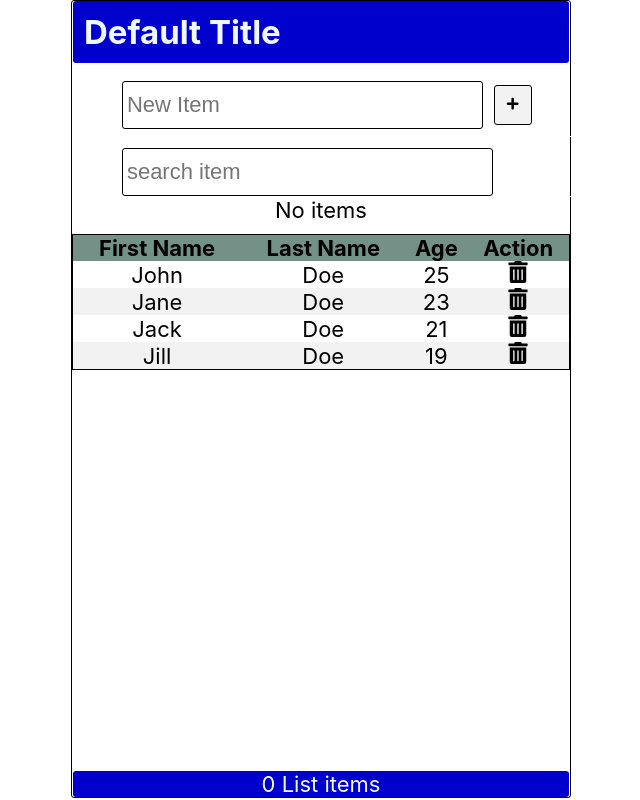
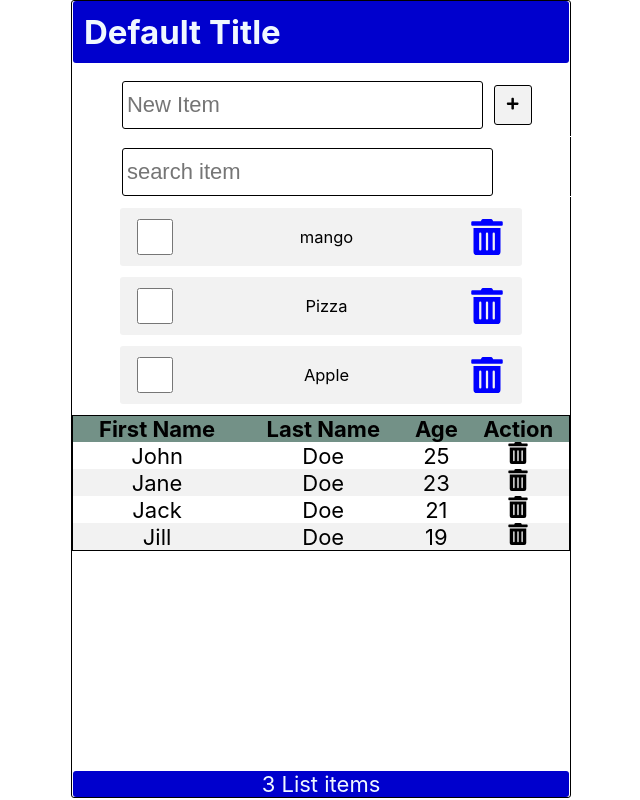
Before and after one commit to FabCode67/master-react, a React (Create React App) app: page / in a window 1280 px wide. Shown: the whole page, without its empty margins (319-959 px from the left). Built offline with nearby package versions, Linux system fonts and the light colour scheme; data requests are answered from the project's data file; the HTML template or start-up script is replaced by a standard one.

Commit message:
fetch api data
- get items
- set animations
- catch errors

fetch api data

```diff
--- a/data/db.json
+++ b/data/db.json
@@ -3,17 +3,17 @@
         {
             "id": 1,
             "checked": false,
-            "item": "mango"
+            "name": "mango"
         },
         {
             "id": 2,
             "checked": false,
-            "item": "Pizza"
+            "name": "Pizza"
         },
         {
             "id": 3,
             "checked": false,
-            "item": "Apple"
+            "name": "Apple"
         }
     ]
 }
--- a/src/App.js
+++ b/src/App.js
@@ -6,14 +6,32 @@ import { AddItem } from './AddItem';
 import { SearchItem } from './SearchItem';
 
 function App() {
-
-  const [items, setItems] = useState(JSON.parse(localStorage.getItem('shoppingCart')) || [])
+  const URL_API = 'http://localhost:3500/items'
+  const [items, setItems] = useState([])
   const [newItem, setNewItem] = useState('')
   const [searchItem, setSearchItem] = useState('')
+  const [catchError, setCatchError] = useState(null)
+  const [isLoading, setIsLoading] = useState(true)
 
-  useEffect(()=>{
-    localStorage.setItem('shoppingCart', JSON.stringify(items))
-  }, [items])
+  useEffect(() => {
+
+    const fetchData = async () => {
+      try {
+        const reponse = await fetch(URL_API)
+        if(!reponse.ok) throw new Error('Error: You do not have permission to get data')
+        const listItem = await reponse.json()
+        setItems(listItem)
+        setCatchError(null)
+      } catch (error) {
+        setCatchError(error.message)
+      }finally{
+        setIsLoading(false)
+      }
+    }
+    setTimeout(() => {
+    (async () => fetchData())()
+    }, 2000);
+  }, [])
 
   const addItem = (item) => {
     const id = items.length ? items[items.length - 1].id + 1 : 1
@@ -51,12 +69,16 @@ function App() {
         searchItem={searchItem}
         setSearchItem={setSearchItem}
       />
-
-      <Content
+     <main>
+      {isLoading && <p style={{ textAlign: 'center' }}>Loading...</p>}
+      {catchError && <p style={{ textAlign: 'center', color: 'red' }}>{catchError}</p>}
+     {!catchError &&  !isLoading && <Content
         items={items.filter((item) => item.name.toLowerCase().includes(searchItem.toLowerCase()))}
         handleCheck={handleCheck}
         handleDelete={handleDelete}
       />
+     }
+      </main>
       <Footer
         length={items.length}
       />
--- a/src/Content.js
+++ b/src/Content.js
@@ -12,7 +12,7 @@ const Content = ({items, handleCheck, handleDelete}) => {
         { id: 4, firstname: 'Jill', lastname: 'Doe', age: 19 },
     ])
     return (
-        <main>
+        <>
             {items.length ? (
                <ItemList
                 items = {items}
@@ -42,7 +42,7 @@ const Content = ({items, handleCheck, handleDelete}) => {
                     ))}
                 </tbody>
             </table>
-        </main>
+        </>
     )
 }
 
```
